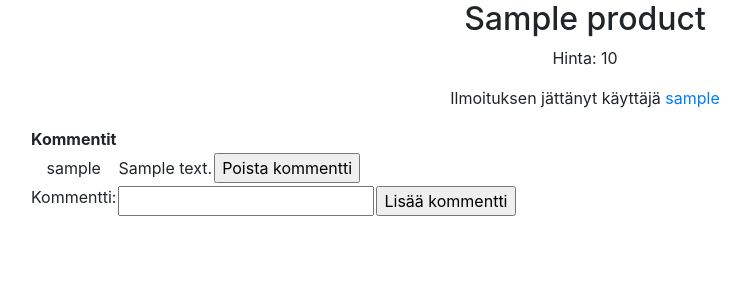
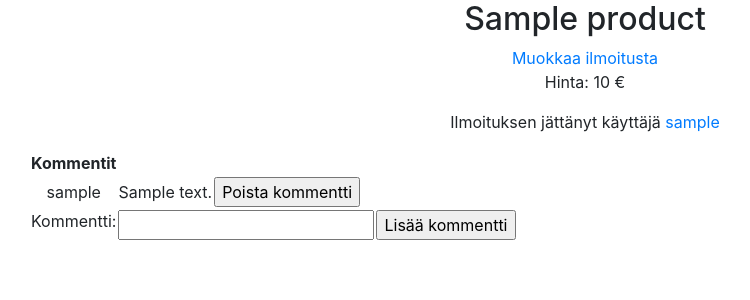
Before and after one commit to anL1/2nd-hand-marketplace, a Flask app: page /products/1/ in a window 1280 px wide. Shown: the part 56-356 px from the top of the page, without its empty margins (55-805 px from the left). Run offline with Flask 2, Linux system fonts and the light colour scheme; a user stored in the database is signed in; tables that the repository leaves empty hold one stand-in row (values such as "Sample post"); some libraries are stand-ins or nearby versions.

Commit message:
small ui fix

```diff
--- a/application/templates/products/product_page.html
+++ b/application/templates/products/product_page.html
@@ -2,10 +2,15 @@
 
 {% block body %}
 <h2>{{ product.name }}</h2>
-<p>Hinta: {{product.price}}</p>
+{% if current_user.id == user.id %}
+<a href="{{url_for('product_ad_page', product_id=product.id) }}">Muokkaa ilmoitusta</a>
+{% endif %}
+<p>Hinta: {{product.price}} €</p>
 <p>Ilmoituksen jättänyt käyttäjä
 <a href="{{url_for('auth_user_page', user_id=user.id)}}">{{user.username}}</a>
 </p>
+
+
 <table>
   <tr>
     <th>Kommentit</th>
```
